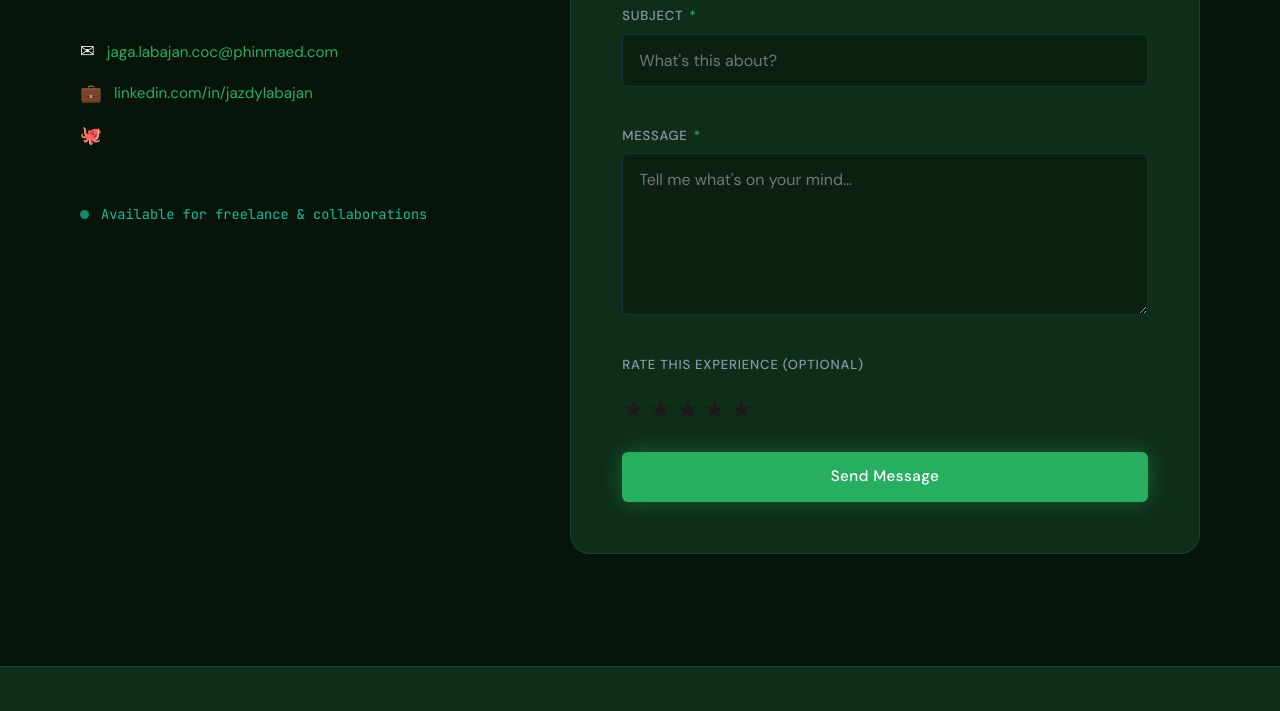
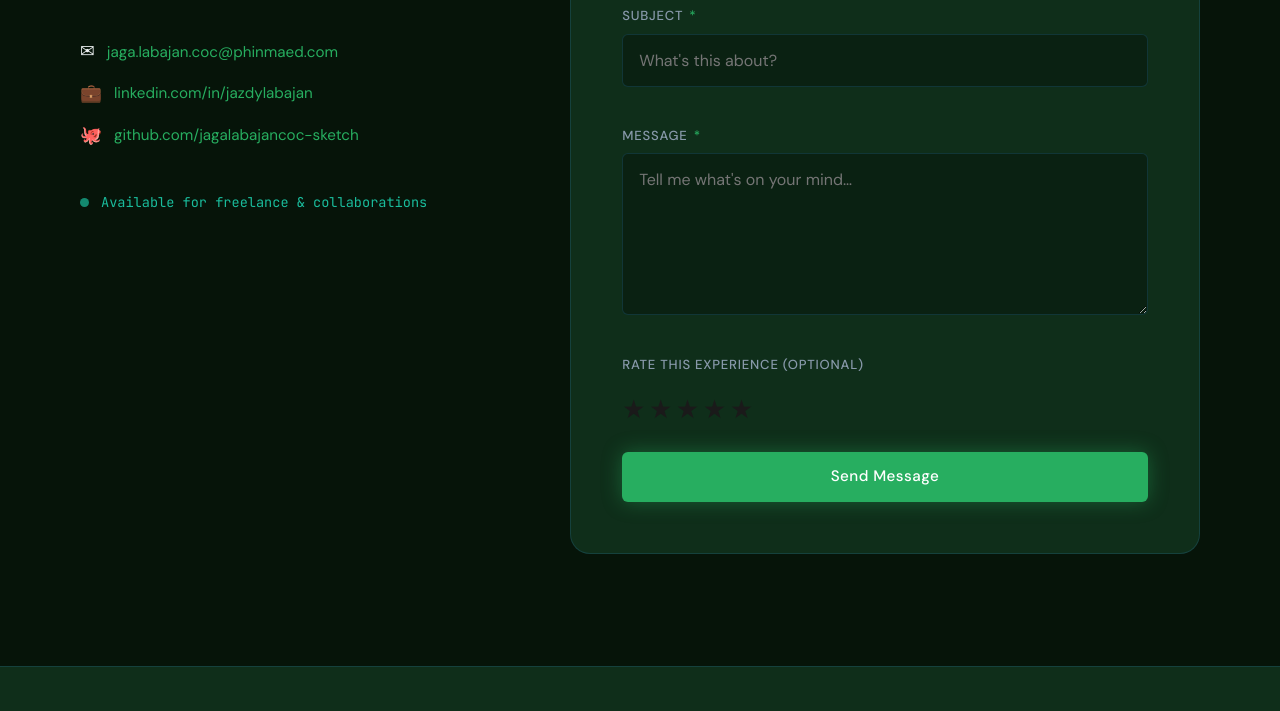
Before and after one commit to jagalabajancoc-sketch/jazdy-portfolio, a website: page public/index.html in a window 1280 px wide. Shown: the part 6748-7459 px from the top of the page. Drawn offline with Linux system fonts and the light colour scheme.

Commit message:
Update index.html

```diff
--- a/public/index.html
+++ b/public/index.html
@@ -512,7 +512,7 @@
             </li>
             <li>
               <span aria-hidden="true">🐙</span>
-              <a href="https://github.com/jagalabajancoc-sketch" target="_blank" rel="noopener noreferrer"github.com/jagalabajancoc-sketch</a>
+              <a href="https://github.com/jagalabajancoc-sketch" target="_blank" rel="noopener noreferrer">github.com/jagalabajancoc-sketch</a>
             </li>
           </ul>
           <div class="contact__availability">
```
